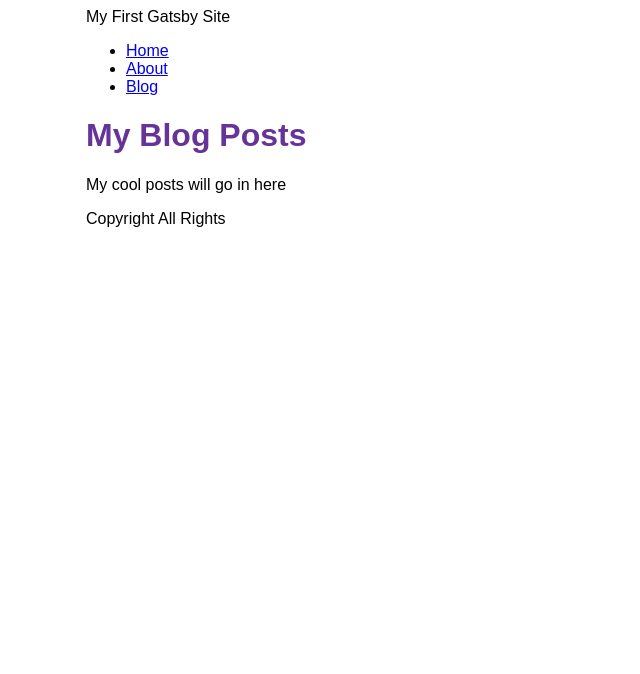
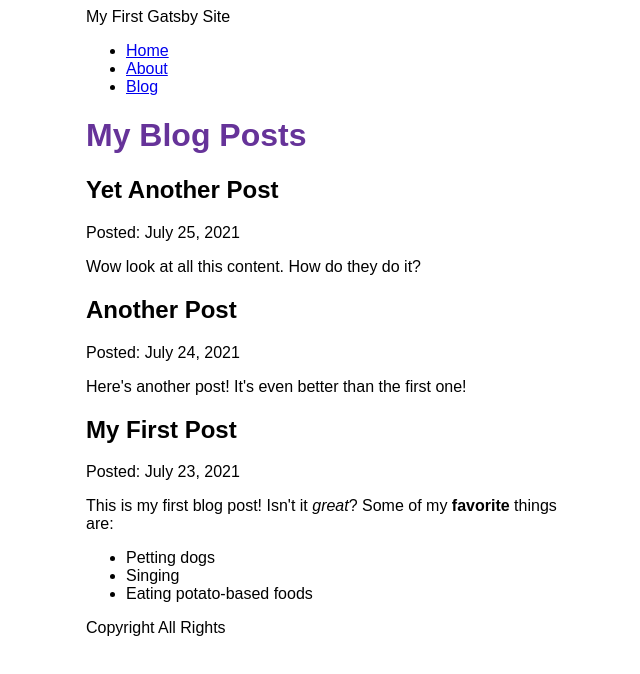
Before and after one commit to dot-yh/my-blog, a Gatsby site: page /blog in a window 1280 px wide. Shown: the whole page, without its empty margins (304-944 px from the left). Built offline with nearby package versions, Linux system fonts and the light colour scheme; Gatsby itself is replaced by a stand-in of ours.

Commit message:
블로그 내용 표시

```diff
--- /dev/null
+++ b/blog/another-post.mdx
@@ -0,0 +1,6 @@
+---
+title: "Another Post"
+date: "2021-07-24"
+---
+
+Here's another post! It's even better than the first one!
--- /dev/null
+++ b/blog/my-first-post.mdx
@@ -0,0 +1,11 @@
+---
+title: "My First Post"
+date: "2021-07-23"
+---
+
+This is my first blog post! Isn't it _great_?
+Some of my **favorite** things are:
+
+- Petting dogs
+- Singing
+- Eating potato-based foods
--- /dev/null
+++ b/blog/yet-another-post.mdx
@@ -0,0 +1,6 @@
+---
+title: "Yet Another Post"
+date: "2021-07-25"
+---
+
+Wow look at all this content. How do they do it?
--- a/gatsby-config.js
+++ b/gatsby-config.js
@@ -15,5 +15,6 @@ module.exports = {
         path: `${__dirname}/blog`,
       },
     },
+    "gatsby-plugin-mdx",
   ],
 };
--- a/package.json
+++ b/package.json
@@ -15,8 +15,11 @@
     "clean": "gatsby clean"
   },
   "dependencies": {
+    "@mdx-js/mdx": "^1.6.22",
+    "@mdx-js/react": "^1.6.22",
     "gatsby": "^5.3.2",
     "gatsby-plugin-image": "^3.3.2",
+    "gatsby-plugin-mdx": "^3.20.0",
     "gatsby-plugin-sharp": "^5.3.2",
     "gatsby-source-filesystem": "^5.3.1",
     "gatsby-transformer-sharp": "^5.3.1",
--- a/src/pages/blog.js
+++ b/src/pages/blog.js
@@ -1,13 +1,19 @@
 import {graphql, useStaticQuery} from "gatsby";
 import React from "react";
+import { MDXRenderer } from "gatsby-plugin-mdx";
 import Layout from "../components/layout";
 
 function BlogPage(){
     const data = useStaticQuery(graphql`
         query{
-            allFile{
-                nodes{
-                    name
+            allMdx(sort: { fields: frontmatter___date, order: DESC }) {
+                nodes {
+                    frontmatter {
+                        date(formatString: "MMMM D, YYYY")
+                        title
+                    }
+                    id
+                    body
                 }
             }
         }
@@ -15,13 +21,13 @@ function BlogPage(){
 
     return (
         <Layout pageTitle={"My Blog Posts"}>
-            <p>My cool posts will go in here</p>
-
-            <ul>
-                {data.allFile.nodes.map((node) => (
-                    <li key={node.name}>{node.name}</li>
-                ))}
-            </ul>
+            {data.allMdx.nodes.map((node) => (
+                <article key={node.id}>
+                    <h2>{node.frontmatter.title}</h2>
+                    <p>Posted: {node.frontmatter.date}</p>
+                    <MDXRenderer>{node.body}</MDXRenderer>
+                </article>
+            ))}
         </Layout>
     );
 }
```
Also changed, not shown: 1 other file.
